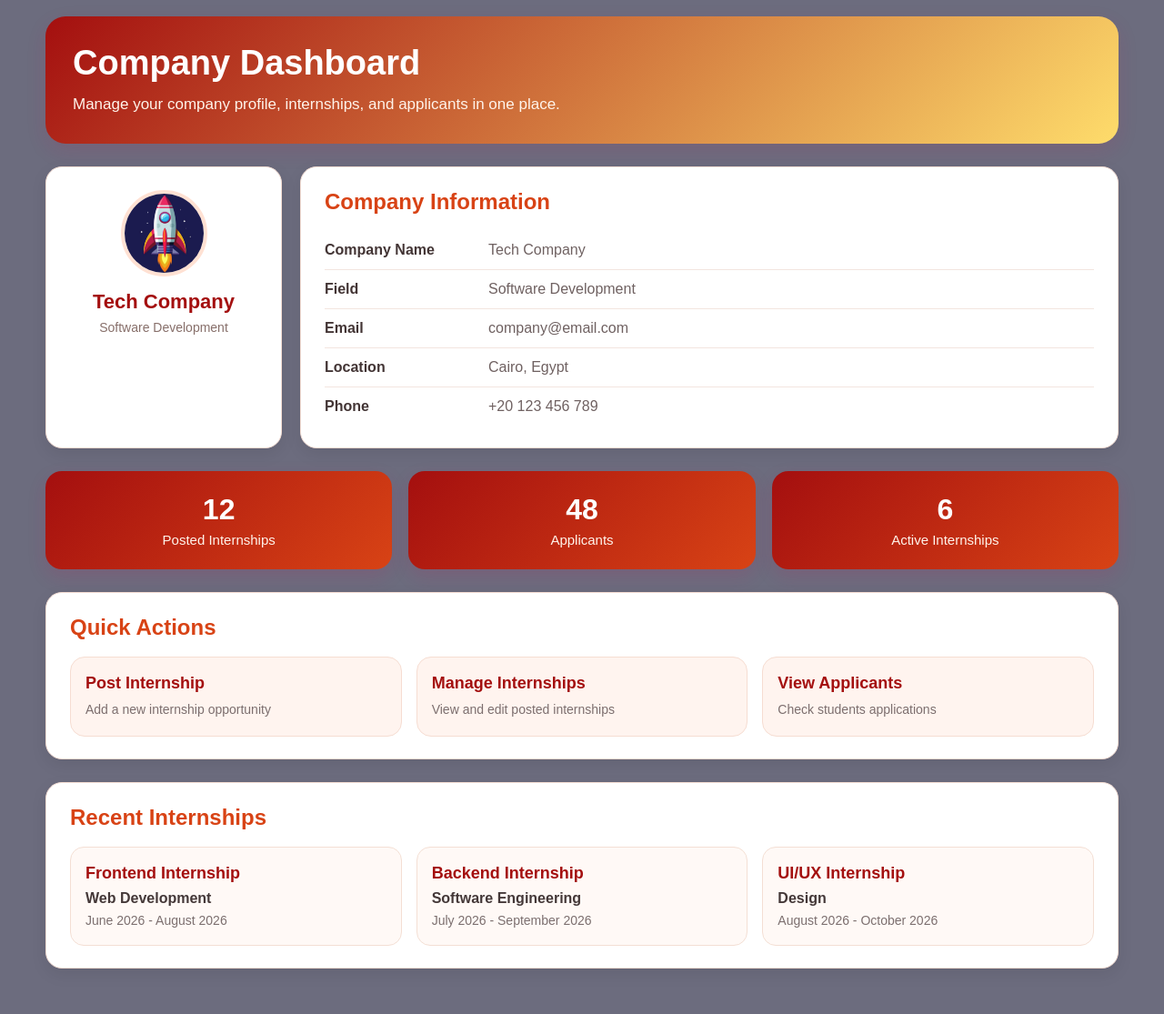
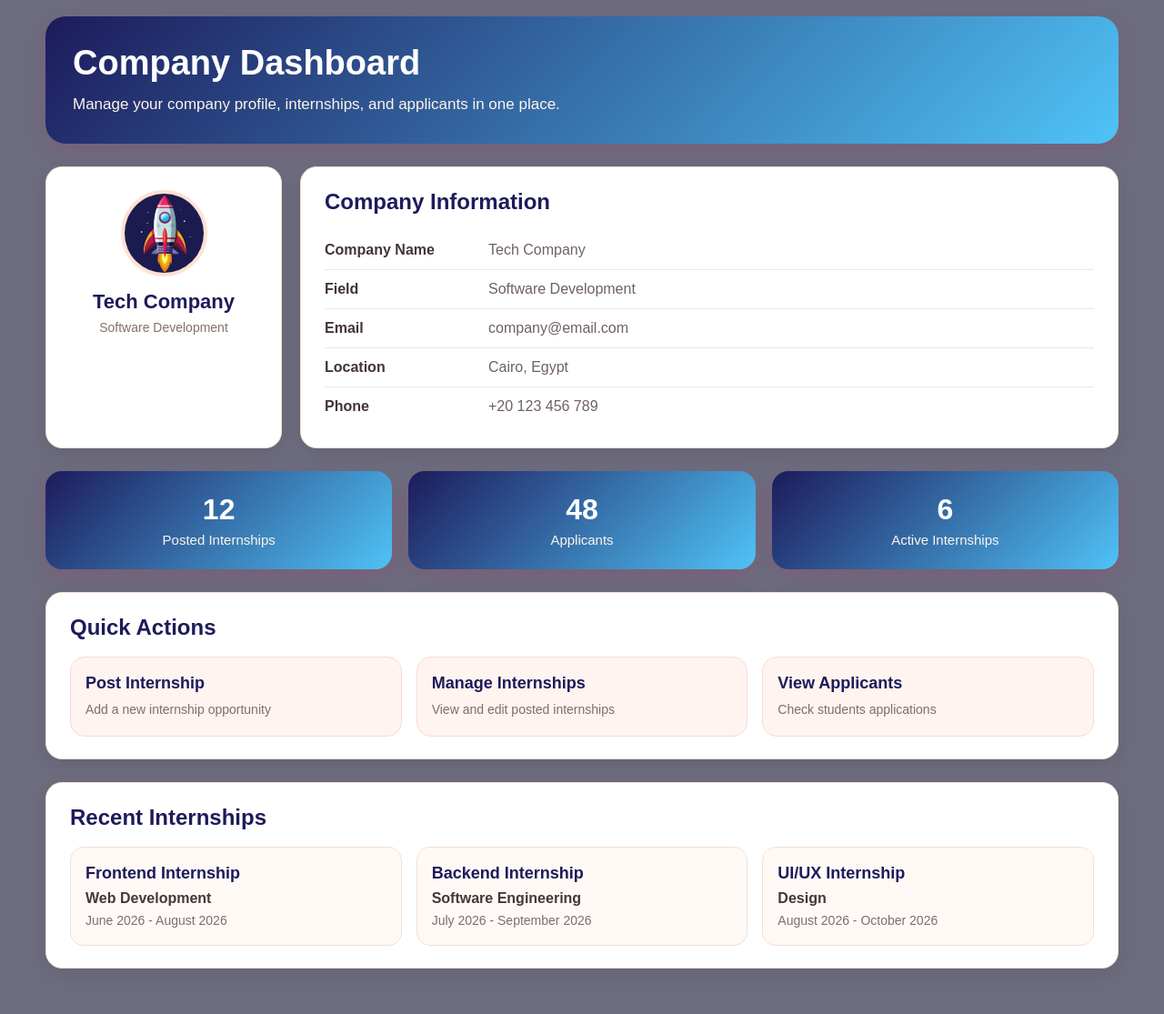
Before and after one commit to Daniel-Lamie95/Web-Programming-Project, a PHP site: page /company-dashboard.html in a window 1280 px wide. Shown: the part 77-1192 px from the top of the page at 91% size. Run offline with PHP 8.4, Linux system fonts and the light colour scheme.

Commit message:
update style.css

```diff
--- a/css/style.css
+++ b/css/style.css
@@ -104,7 +104,7 @@ body {
 .main-btn {
     display: inline-block;
     text-decoration: none;
-    background: linear-gradient(90deg, var(--rocket-red), var(--flame-yellow));
+    background: linear-gradient(90deg, var(--space-dark), var(--window-blue));
     color: var(--soft-white);
     padding: 14px 30px;
     border-radius: 10px;
@@ -187,7 +187,7 @@ body {
     font-weight: bold;
     color: var(--soft-white);
     cursor: pointer;
-    background: linear-gradient(90deg, var(--rocket-red), var( --flame-yellow));
+    background: linear-gradient(90deg, var(--space-dark), var(--window-blue));
     transition: 0.3s ease;
 }
 
@@ -361,7 +361,7 @@ body {
 
 /* Hero */
 .company-dashboard-hero {
-    background: linear-gradient(135deg, var(--rocket-red), var(--flame-yellow));
+    background: linear-gradient(135deg, var(--space-dark), var(--window-blue));
     color: white;
     border-radius: 22px;
     padding: 30px;
@@ -427,7 +427,7 @@ body {
 
 .company-dashboard-profile-card h3 {
     font-size: 22px;
-    color: var(--rocket-red);
+    color: var(--space-dark);
     margin-bottom: 6px;
 }
 
@@ -446,7 +446,7 @@ body {
 .company-dashboard-internships h2 {
     font-size: 24px;
     margin-bottom: 18px;
-    color: var(--flame-orange);
+    color: var(--space-dark);
 }
 
 .dashboard-info-row {
@@ -478,7 +478,7 @@ body {
 }
 
 .dashboard-stat-card {
-    background: linear-gradient(135deg, var(--rocket-red), var(--flame-orange));
+    background: linear-gradient(135deg, var(--space-dark), var(--window-blue));
     color: white;
     padding: 24px 18px;
     text-align: center;
@@ -519,11 +519,11 @@ body {
 
 .dashboard-action-card:hover {
     transform: translateY(-3px);
-    box-shadow: 0 8px 18px var(--flame-orange);
+    box-shadow: 0 8px 18px var(--flame-yellow);
 }
 
 .dashboard-action-card h3 {
-    color: var(--rocket-red);
+    color: var(--space-dark);
     margin-bottom: 8px;
     font-size: 18px;
 }
@@ -559,7 +559,7 @@ body {
 }
 
 .dashboard-internship-card h3 {
-    color: var(--rocket-red);
+    color: var(--space-dark);
     margin-bottom: 8px;
     font-size: 18px;
 }
@@ -690,7 +690,7 @@ body {
 }
 
 .company-profile-hero {
-    background: linear-gradient(135deg, var(--rocket-red), var(--flame-yellow));
+    background: linear-gradient(135deg, var(--space-dark), var(--window-blue));
     color: white;
     border-radius: 22px;
     padding: 30px;
@@ -749,7 +749,7 @@ body {
 
 .company-profile-left h2 {
     font-size: 24px;
-    color: var(--rocket-red);
+    color: var(--space-dark);
     margin-bottom: 8px;
 }
 
@@ -761,7 +761,7 @@ body {
 
 .company-profile-right h2 {
     font-size: 26px;
-    color: var(--rocket-red);
+    color: var(--space-dark);
     margin-bottom: 18px;
 }
 
@@ -801,7 +801,7 @@ body {
 .profile-btn {
     display: inline-block;
     text-decoration: none;
-    background: linear-gradient(135deg, var(--rocket-red), var(--flame-orange));
+    background: linear-gradient(135deg, var(--space-dark), var(--window-blue));
     color: white;
     padding: 12px 22px;
     border-radius: 12px;
```
